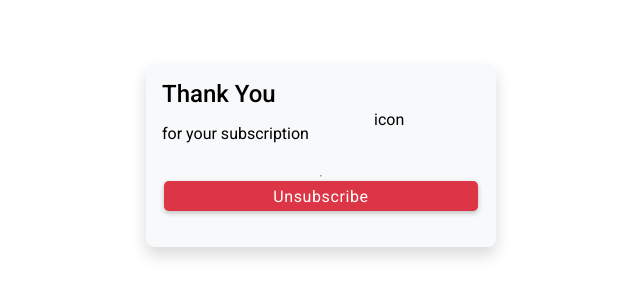
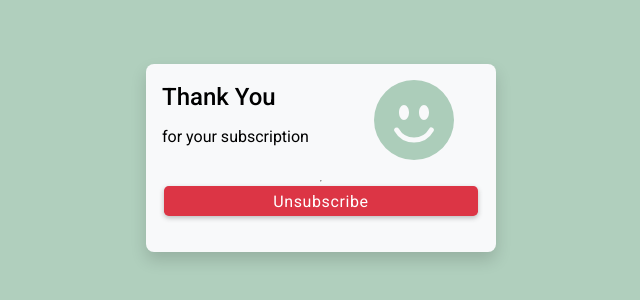
Before and after one commit to ArfinHasib/React-Projects, a React (Create React App) app: page / in a window 1280 px wide. Both pictures are taken after a click on the button "Subscribe". Shown: the top 300 px of the page, without its empty margins (319-959 px from the left). Built offline with nearby package versions, Linux system fonts and the light colour scheme.

Commit message:
13-DialogBoxApp(Unscribe Dialog box Component)

```diff
--- a/src/projects/13-Dialog-box/DialogBoxApp.jsx
+++ b/src/projects/13-Dialog-box/DialogBoxApp.jsx
@@ -1,4 +1,4 @@
-import React, { useState } from 'react';
+import React, { useEffect, useState } from 'react';
 import Button from '../components/Button';
 import { BsFillEmojiFrownFill, BsFillEmojiSmileFill } from 'react-icons/bs';
 
@@ -19,8 +19,36 @@ export default function DialogBoxApp({ width = 350 }) {
       });
    };
 
+   const handleUnsubscribe = () => {
+      setSubscription({
+         title: 'Sorry',
+         description: 'to see you go.',
+         state: 'unsubscribed',
+         justifyContent: 'flex-end',
+      });
+   };
+
    const [icon, setIcon] = useState();
-   let iconStyle = {};
+   let iconStyle = {
+      fontSize: '80px',
+      justifySelf: 'center',
+      color:
+         subscription.state === 'subscribed'
+            ? 'rgba(59, 137, 90, .4)'
+            : 'rgba(25, 118, 160, .4)',
+   };
+
+   useEffect(() => {
+      if (subscription.state === 'subscribed') {
+         setIcon(<BsFillEmojiSmileFill style={iconStyle} />);
+         document.body.style.background = 'rgba(59, 137, 90, .4)';
+      }
+
+      if (subscription.state === 'unsubscribed') {
+         setIcon(<BsFillEmojiFrownFill style={iconStyle} />);
+         document.body.style.background = 'rgba(25, 118, 160, .4)';
+      }
+   }, [subscription.state]);
 
    return (
       <div className='card bg-light m-auto mt-4' style={{ width }}>
@@ -38,7 +66,7 @@ export default function DialogBoxApp({ width = 350 }) {
                   <h2 className='card-title'>{subscription.title}</h2>
                   <h3 className='card-text'>{subscription.description}</h3>
                </section>
-               <div>icon</div>
+               <div>{icon}</div>
             </div>
          </div>
          <hr />
@@ -62,7 +90,11 @@ export default function DialogBoxApp({ width = 350 }) {
             )}
 
             {subscription.state === 'subscribed' ? (
-               <Button text={'Unsubscribe'} btnClass={'btn-danger btn-block'} />
+               <Button
+                  text={'Unsubscribe'}
+                  btnClass={'btn-danger btn-block'}
+                  onClick={handleUnsubscribe}
+               />
             ) : null}
          </div>
       </div>
```
